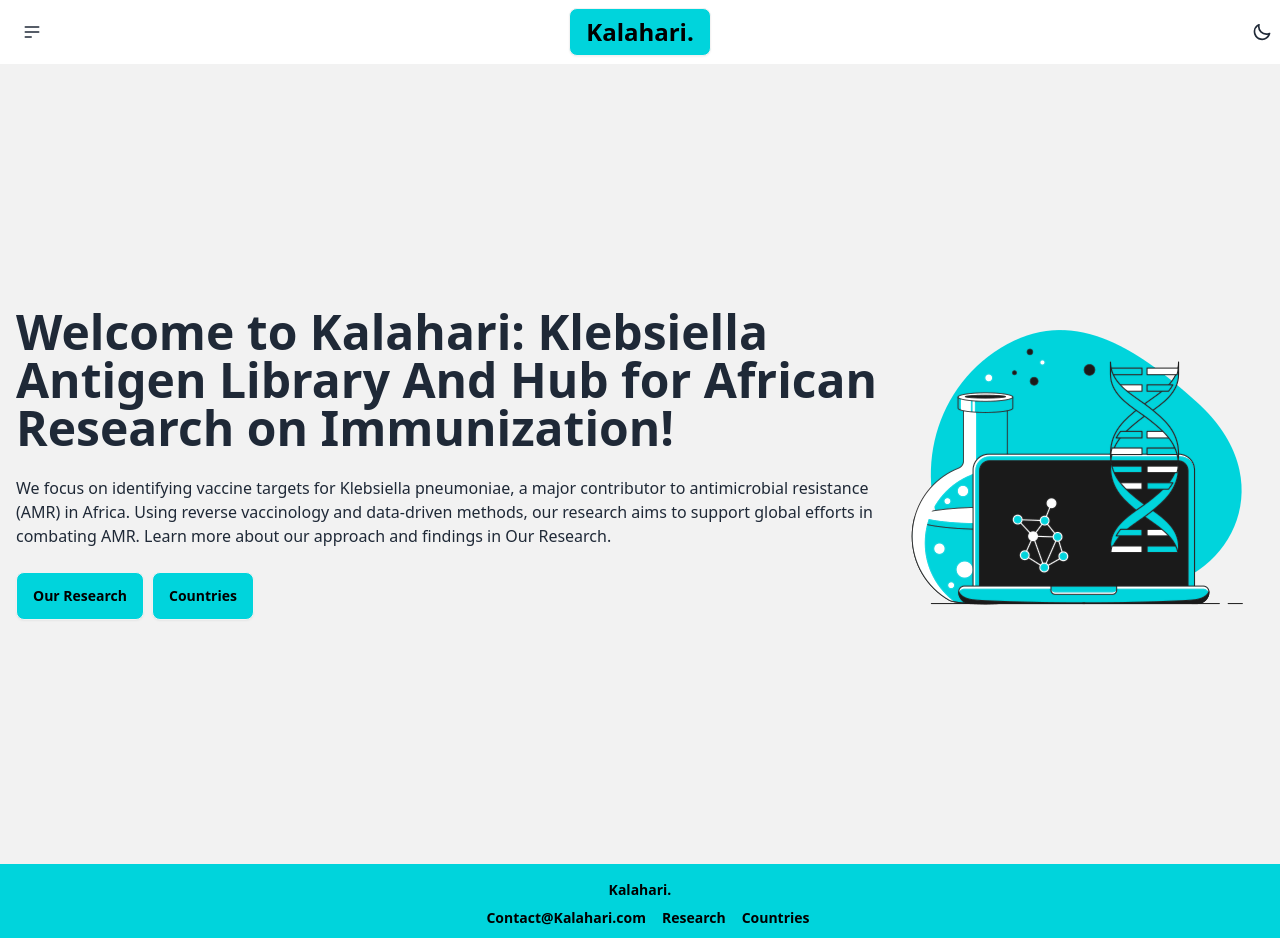
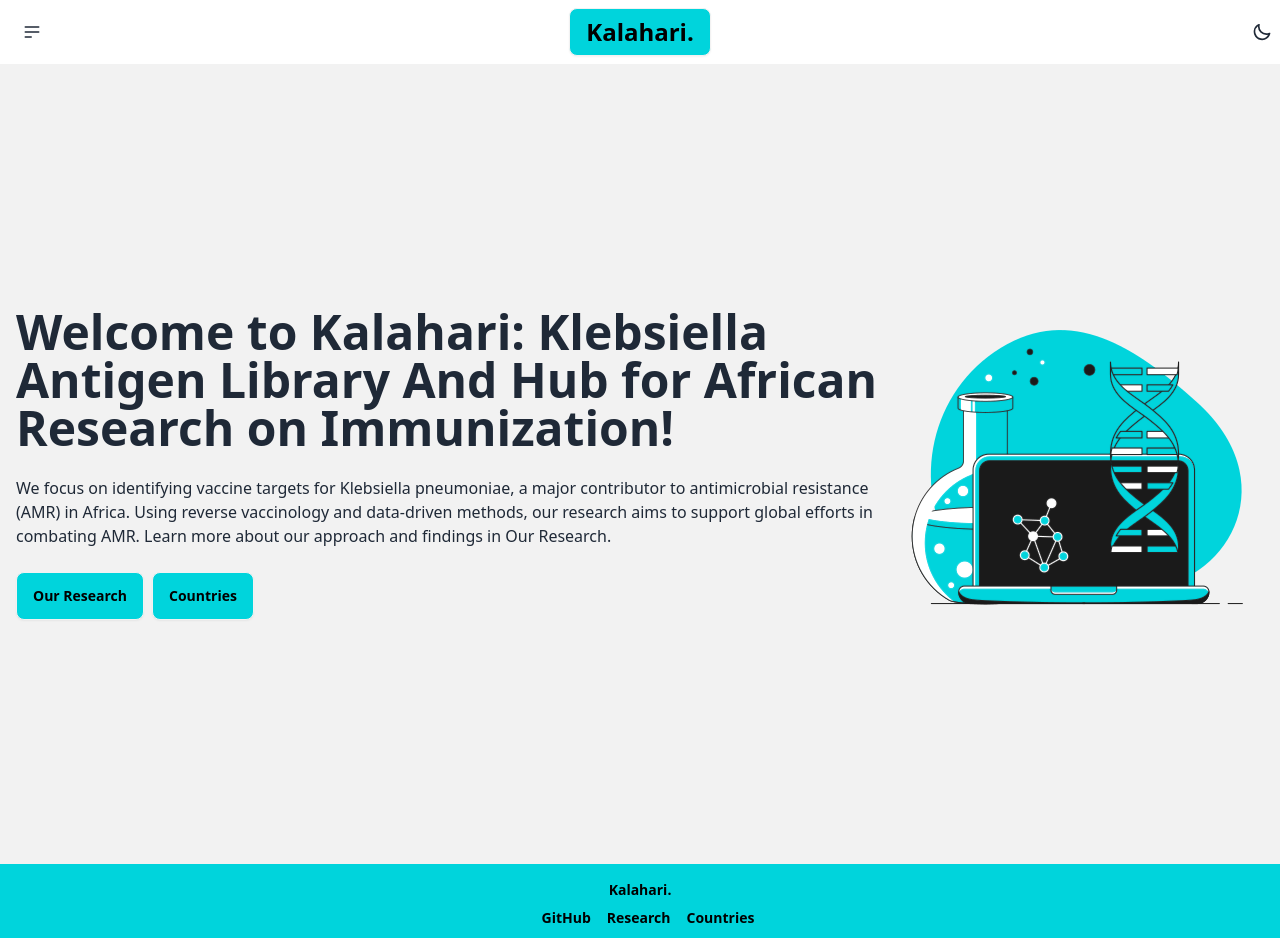
Before and after one commit to Aneousion/vivli, a Next.js app: page / in a window 1280 px wide. Shown: the top 938 px of the page. Built offline with nearby package versions, Linux system fonts and the light colour scheme.

Commit message:
update footer

```diff
--- a/src/components/footer.tsx
+++ b/src/components/footer.tsx
@@ -8,7 +8,7 @@ export default function Footer() {
                     <nav className="grid grid-flow-col gap-4 font-bold">
 
                         <br />
-                        <a className="link link-hover">Contact@Kalahari.com</a>
+                        <a className="link link-hover" href="https://github.com/Aneousion/kalahari">GitHub</a>
                         <Link href="/research" className="link link-hover">Research</Link>
                         <Link href="/countries" className="link link-hover">Countries</Link>
                     </nav>
```
